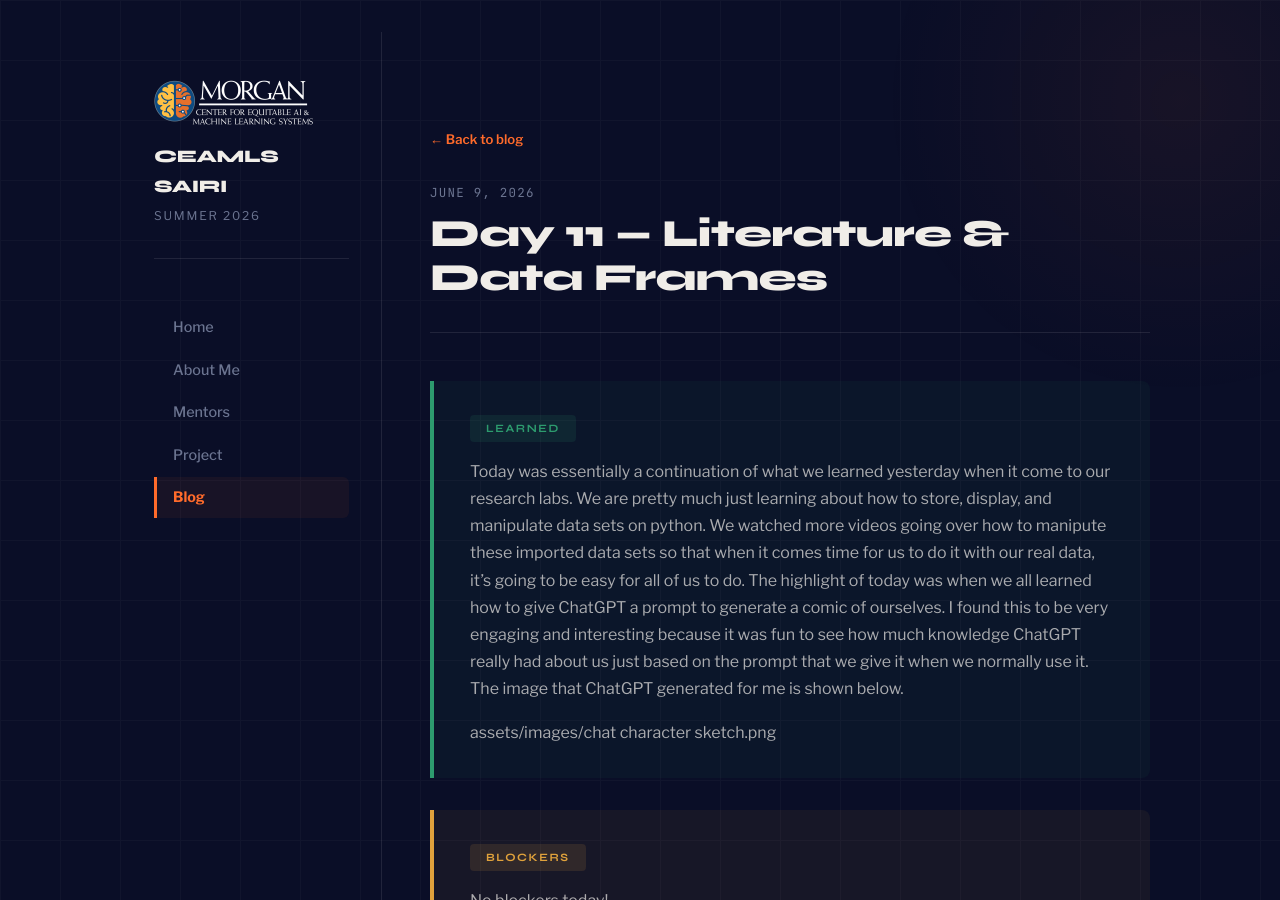
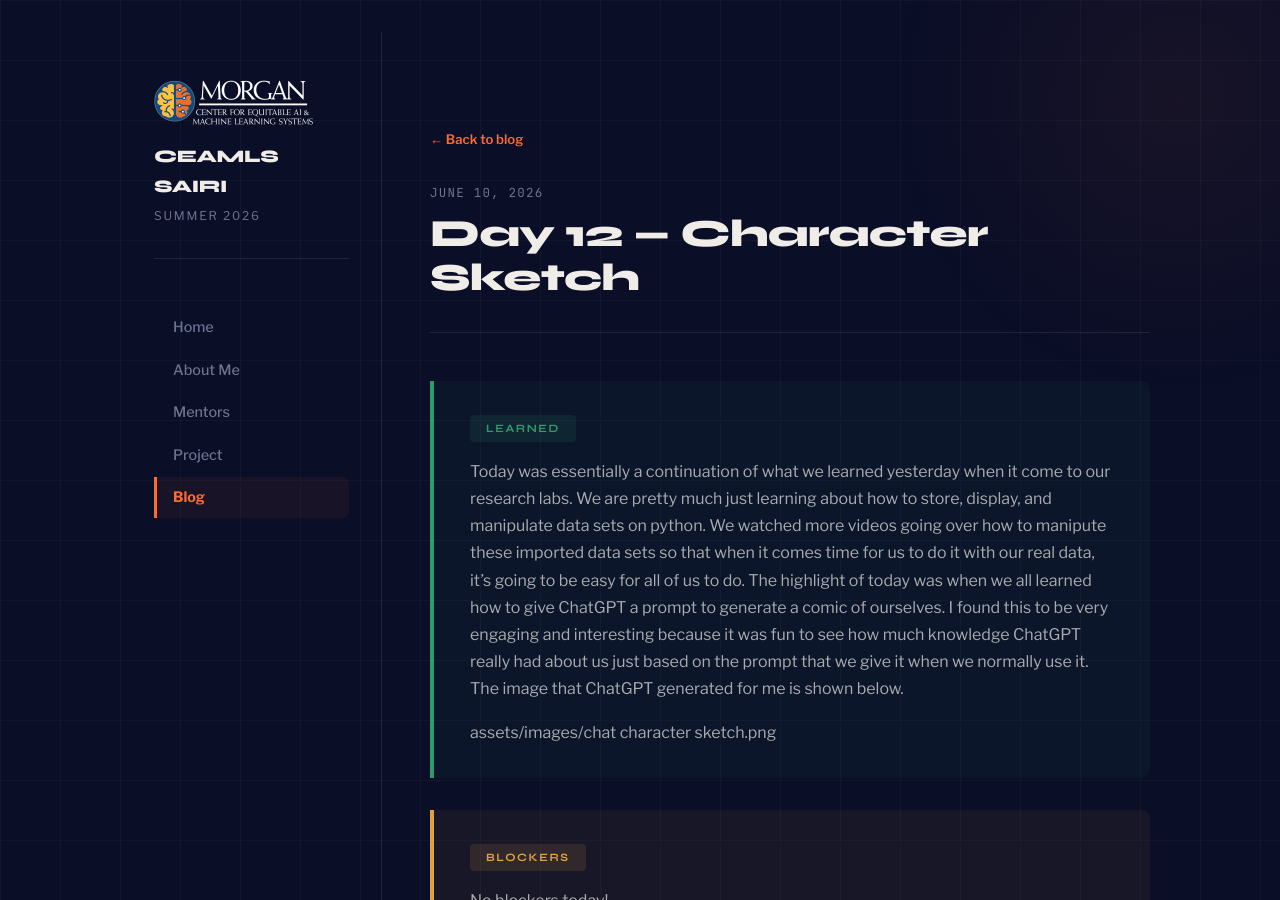
Before and after one commit to cgdaniels135/cgdaniels135ceamls26.github.io, a Jekyll site: the page built from _posts/2026-06-10-day-12.md, in a window 1280 px wide and 900 px high. Built offline with Jekyll 4.4.1, drawn with Linux system fonts in a browser that asks for light colours.

Commit message:
Update 2026-06-10-day-12.md

```diff
--- a/_posts/2026-06-10-day-12.md
+++ b/_posts/2026-06-10-day-12.md
@@ -1,8 +1,8 @@
 ---
 layout: post
-title: "Day 11 — Literature & Data Frames"
-date: 2026-06-09
-permalink: /day11.html
+title: "Day 12 — Character Sketch"
+date: 2026-06-10
+permalink: /day12.html
 tags: ["Literature", "Data Frames"]
 
 what_i_learned: |
```
